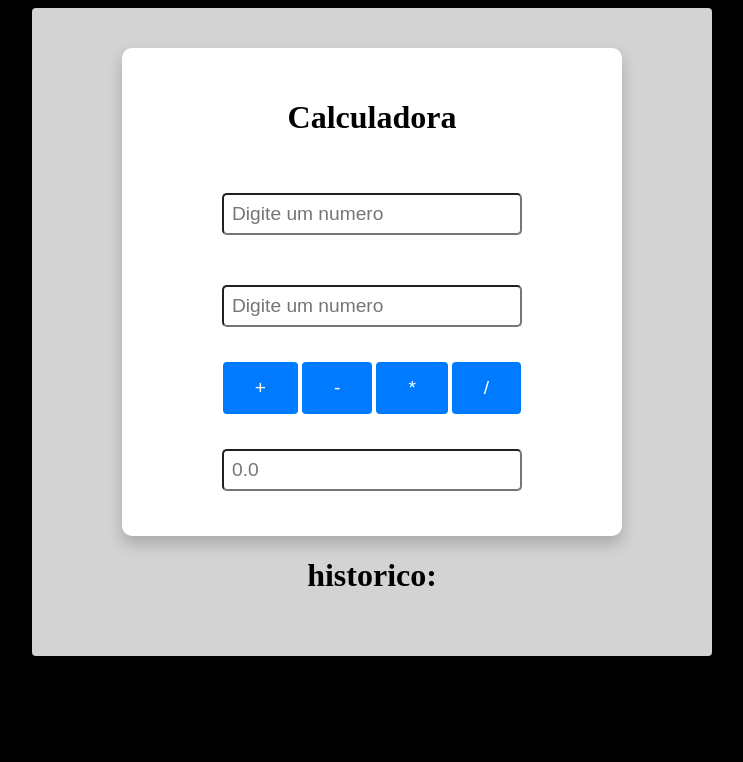
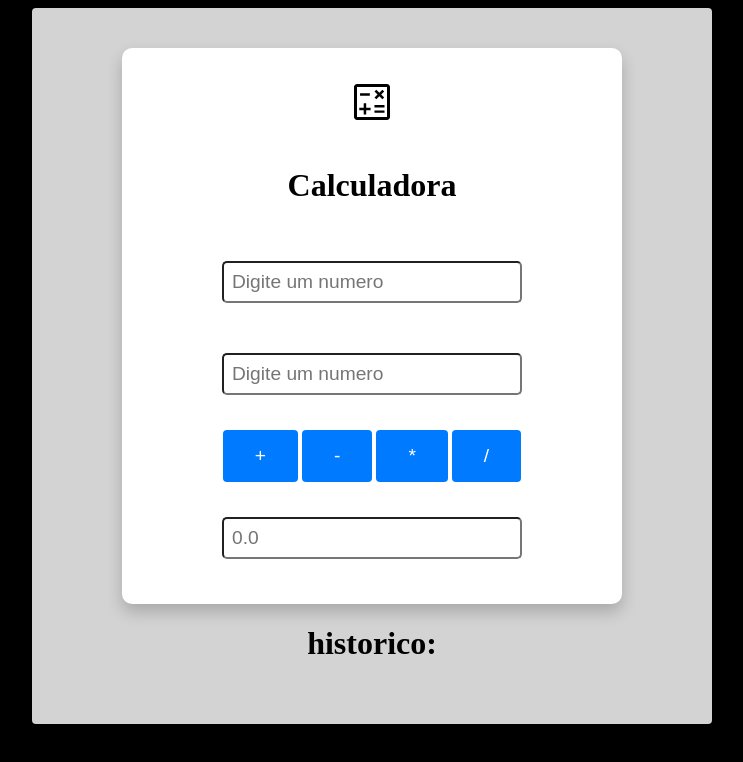
Before and after one commit to ErosEloi/projeto_calculadora, a plain HTML site: page index.html in a window 1280 px wide. Shown: the whole page, without its empty margins (268-1011 px from the left). Drawn offline with Linux system fonts and the light colour scheme.

Commit message:
adicao do icone calculadora

```diff
--- a/index.html
+++ b/index.html
@@ -12,6 +12,7 @@
 
     <div class="container">
         <div class="calc">
+            <object data="calculate_icon.svg" type="image/svg+xml"></object>
             <h1>Calculadora</h1>
             <input id="num1" placeholder="Digite um numero" type="number">
             <input id="num2" placeholder="Digite um numero" type="number">
@@ -24,7 +25,7 @@
             <input id="result" type="text" readonly placeholder="0.0">
         </div>
         <div class="history">
-          <h1>historico: </h1>
+            <h1>historico: </h1>
 
         </div>
 
--- a/style.css
+++ b/style.css
@@ -33,6 +33,8 @@ button:hover{
     box-shadow: 0 8px 16px 0 rgb(0, 0, 0, 0.2);
 }
 
+
+
 .container {
     width: 600px;
     background-color: #D3D3D3;
```
Also changed, not shown: calculate_icon.svg (added).
